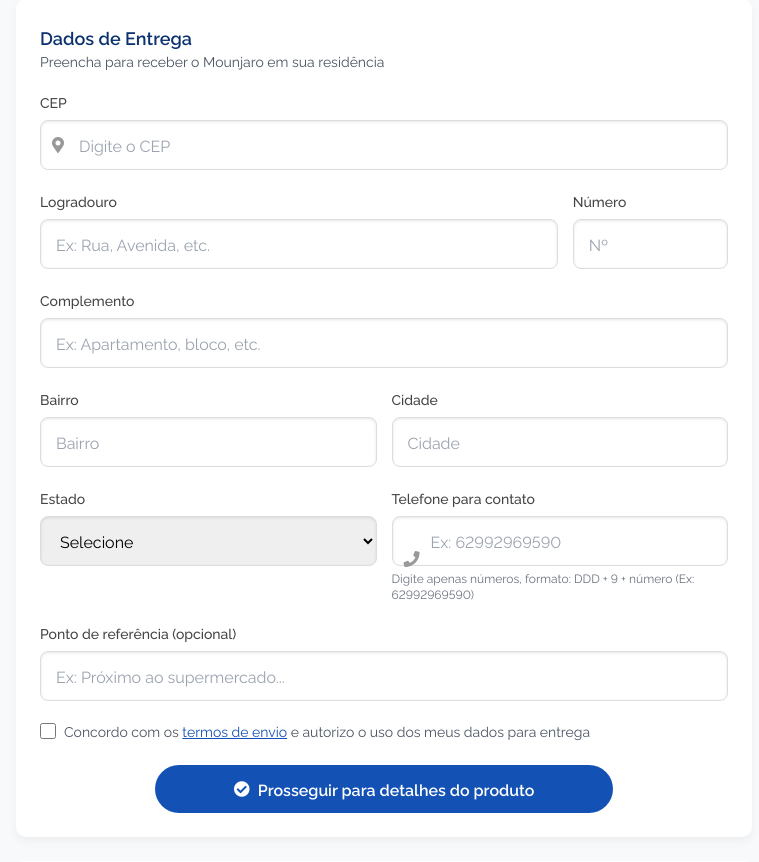
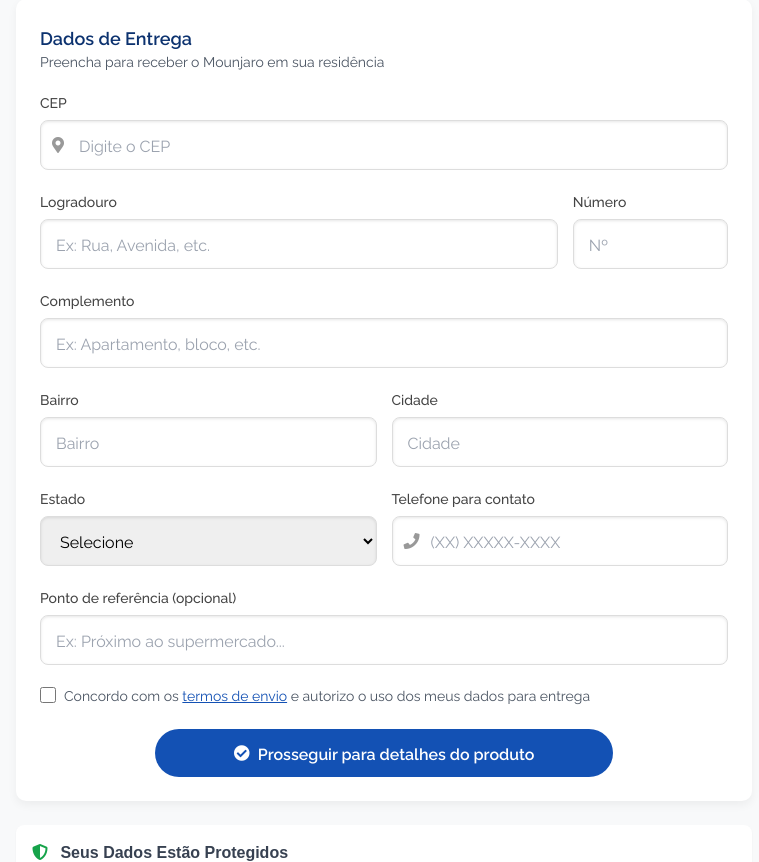
Before and after one commit to Staystrong2016/mou, a Flask app: template templates/endereco.html in a window 1280 px wide. Shown: the part 1210-2072 px from the top of the page, without its empty margins (256-1015 px from the left). Run offline with Flask 3, Linux system fonts and the light colour scheme; the template is opened without the code that fills it, so the values that code supplies are empty; some libraries are stand-ins or nearby versions; some web fonts are replaced.

Commit message:
Restored to '0d49bddf76ebc995dc6ebab884d85bc9da2a0046'
Replit-Restored-To: 0d49bddf76ebc995dc6ebab884d85bc9da2a0046

```diff
--- a/templates/endereco.html
+++ b/templates/endereco.html
@@ -371,12 +371,7 @@
               <label for="phone" class="form-label">Telefone para contato</label>
               <div class="input-icon-wrapper">
                 <i class="fas fa-phone input-icon"></i>
-                <input type="tel" id="phone" name="phone" class="form-input with-icon"
-                  placeholder="Ex: 62992969590"
-                  pattern="^[1-9]{2}[9]{1}[0-9]{8}$"
-                  title="Digite apenas os números do celular no formato: DDD + 9 + número (Ex: 62992969590)"
-                  required>
-                <div class="text-xs text-gray-500 mt-1">Digite apenas números, formato: DDD + 9 + número (Ex: 62992969590)</div>
+                <input type="tel" id="phone" name="phone" class="form-input with-icon" placeholder="(XX) XXXXX-XXXX" required>
               </div>
             </div>
           </div>
@@ -431,34 +426,29 @@
       e.target.value = value;
     });
 
-    // Validação para o campo de telefone (apenas dígitos no formato brasileiro)
+    // Máscara para o campo de telefone
     document.getElementById('phone').addEventListener('input', function(e) {
-      // Remover todos os caracteres não-numéricos
       let value = e.target.value.replace(/\D/g, '');
 
-      // Limitar a um máximo de 11 dígitos (DDD + 9 + 8 dígitos)
-      if (value.length > 11) {
-        value = value.substring(0, 11);
+      if (value.length <= 10) {
+        // Formato (XX) XXXX-XXXX
+        if (value.length > 2) {
+          value = '(' + value.substring(0, 2) + ') ' + value.substring(2);
+        }
+        if (value.length > 9) {
+          value = value.substring(0, 9) + '-' + value.substring(9);
+        }
+      } else {
+        // Formato (XX) XXXXX-XXXX para celular
+        if (value.length > 2) {
+          value = '(' + value.substring(0, 2) + ') ' + value.substring(2);
+        }
+        if (value.length > 10) {
+          value = value.substring(0, 10) + '-' + value.substring(10, 15);
+        }
       }
 
-      // Guardar apenas os dígitos no valor do campo
       e.target.value = value;
-
-      // Validar o formato (DDD + 9 + 8 dígitos)
-      const isValid = /^[1-9]{2}[9]{1}[0-9]{8}$/.test(value);
-
-      // Atualizar visualmente a validação do campo
-      if (value.length > 0) {
-        if (isValid) {
-          e.target.classList.remove('border-red-500');
-          e.target.classList.add('border-green-500');
-        } else {
-          e.target.classList.remove('border-green-500');
-          e.target.classList.add('border-red-500');
-        }
-      } else {
-        e.target.classList.remove('border-red-500', 'border-green-500');
-      }
     });
 
     // Consulta de CEP via ViaCEP
```
